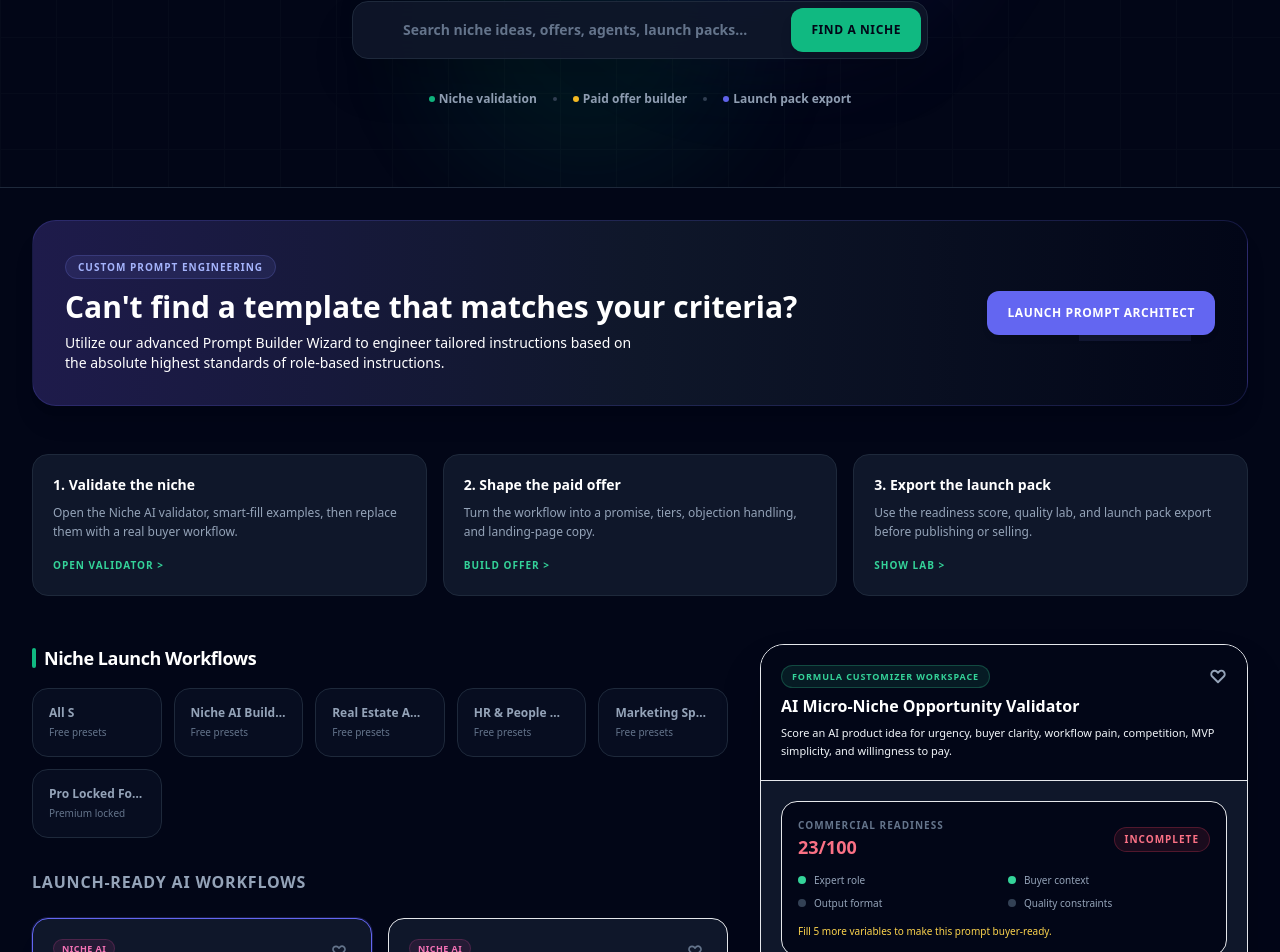
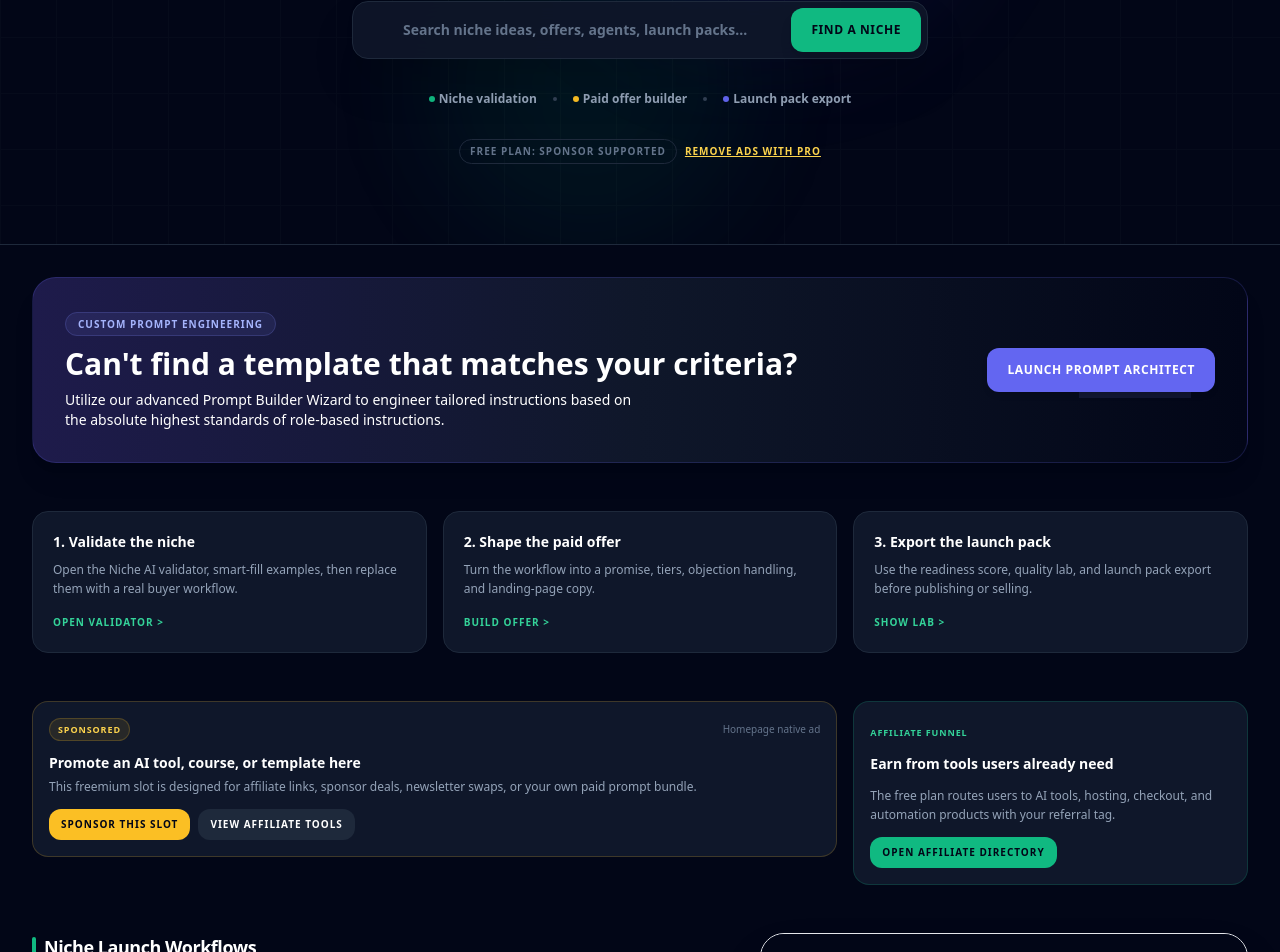
Before and after one commit to LearnFromSiran/niche-ai-prompt-library, a React (Vite) app: page / in a window 1280 px wide. Shown: the part 475-1427 px from the top of the page. Built offline with nearby package versions, Linux system fonts and the light colour scheme.

Commit message:
Add freemium ads and affiliate monetization

```diff
--- a/src/App.tsx
+++ b/src/App.tsx
@@ -724,6 +724,48 @@ Add a final section asking the AI to produce "assumptions, risks, and next best
     return filteredPrompts.filter(p => p.category === activeTab && !p.isPremium);
   }, [filteredPrompts, activeTab, allPrompts, favorites]);
 
+  const buildAffiliateUrl = (link: string) => {
+    const separator = link.includes('?') ? '&' : '?';
+    return `${link}${separator}ref=${encodeURIComponent(affiliateTag)}`;
+  };
+
+  const renderSponsorSlot = (placement: string) => {
+    if (isUnlocked) return null;
+
+    return (
+      <div className="bg-slate-900 border border-amber-400/20 rounded-2xl p-4 text-left space-y-3">
+        <div className="flex items-center justify-between gap-3">
+          <span className="text-[9px] font-black uppercase tracking-widest text-amber-300 bg-amber-400/10 border border-amber-400/20 px-2 py-1 rounded-full">
+            Sponsored
+          </span>
+          <span className="text-[10px] text-slate-500">{placement}</span>
+        </div>
+        <div>
+          <h4 className="text-sm font-black text-white">Promote an AI tool, course, or template here</h4>
+          <p className="text-xs text-slate-400 leading-relaxed mt-1">
+            This freemium slot is designed for affiliate links, sponsor deals, newsletter swaps, or your own paid prompt bundle.
+          </p>
+        </div>
+        <div className="flex flex-wrap gap-2">
+          <a
+            href={gumroadLink}
+            target="_blank"
+            rel="sponsored noopener noreferrer"
+            className="bg-amber-400 hover:bg-amber-300 text-slate-950 text-[10px] font-black uppercase tracking-widest px-3 py-2 rounded-xl"
+          >
+            Sponsor this slot
+          </a>
+          <button
+            onClick={() => setActiveTab('tools')}
+            className="bg-slate-800 hover:bg-slate-700 text-white text-[10px] font-black uppercase tracking-widest px-3 py-2 rounded-xl"
+          >
+            View affiliate tools
+          </button>
+        </div>
+      </div>
+    );
+  };
+
   return (
     <div className="min-h-screen flex flex-col bg-slate-950 text-slate-100 antialiased font-sans selection:bg-indigo-500/30 selection:text-white">
 
@@ -786,6 +828,7 @@ Add a final section asking the AI to produce "assumptions, risks, and next best
                 { id: 'marketing', label: 'Marketers' },
                 { id: 'premium', label: 'Pro Formulas' },
                 { id: 'tools', label: 'AI Software Directory' },
+                { id: 'pricing', label: 'Pricing' },
                 { id: 'contact', label: 'Contact Curation' }
               ].map(tab => (
                 <button
@@ -858,6 +901,7 @@ Add a final section asking the AI to produce "assumptions, risks, and next best
           { id: 'marketing', label: 'Marketing' },
           { id: 'premium', label: 'Premium Pro' },
           { id: 'tools', label: 'AI Directory' },
+          { id: 'pricing', label: 'Pricing' },
           { id: 'contact', label: 'Contact' }
         ].map(tab => (
           <button
@@ -1112,6 +1156,15 @@ Add a final section asking the AI to produce "assumptions, risks, and next best
               <span className="w-1 h-1 rounded-full bg-slate-700"></span>
               <span className="flex items-center gap-1"><span className="w-1.5 h-1.5 rounded-full bg-indigo-500"></span> Launch pack export</span>
             </div>
+
+            {!isUnlocked && (
+              <div className="flex flex-wrap items-center justify-center gap-2 pt-2">
+                <span className="text-[10px] font-black uppercase tracking-widest text-slate-500 border border-slate-800 px-2.5 py-1 rounded-full">Free plan: sponsor supported</span>
+                <button onClick={() => setActiveTab('pricing')} className="text-[10px] font-black uppercase tracking-widest text-amber-300 underline">
+                  Remove ads with Pro
+                </button>
+              </div>
+            )}
 
           </div>
         </section>
@@ -1187,6 +1240,24 @@ Add a final section asking the AI to produce "assumptions, risks, and next best
                 </span>
               </button>
             ))}
+          </div>
+        )}
+
+        {activeTab === 'home' && !isUnlocked && (
+          <div className="mb-12 grid grid-cols-1 lg:grid-cols-3 gap-4">
+            <div className="lg:col-span-2">
+              {renderSponsorSlot('Homepage native ad')}
+            </div>
+            <div className="bg-slate-900 border border-emerald-500/20 rounded-2xl p-4 space-y-3">
+              <span className="text-[9px] font-black uppercase tracking-widest text-emerald-400">Affiliate funnel</span>
+              <h4 className="font-black text-white text-sm">Earn from tools users already need</h4>
+              <p className="text-xs text-slate-400 leading-relaxed">
+                The free plan routes users to AI tools, hosting, checkout, and automation products with your referral tag.
+              </p>
+              <button onClick={() => setActiveTab('tools')} className="bg-emerald-500 hover:bg-emerald-400 text-slate-950 font-black text-[10px] uppercase tracking-widest px-3 py-2 rounded-xl">
+                Open affiliate directory
+              </button>
+            </div>
           </div>
         )}
 
@@ -1676,8 +1747,10 @@ Add a final section asking the AI to produce "assumptions, risks, and next best
               <div className="space-y-6">
                 <div>
                   <h3 className="text-xl font-black text-white">Recommended AI Tool &amp; Software Directory</h3>
-                  <p className="text-slate-450 text-xs mt-1">Recommended platforms to execute optimized prompt workflows. All links automatically integrate configured referral tags.</p>
-                </div>
+                  <p className="text-slate-450 text-xs mt-1">Recommended platforms to execute optimized prompt workflows. Links include your configured referral tag for affiliate revenue.</p>
+                </div>
+
+                {!isUnlocked && renderSponsorSlot('Tools directory sponsor')}
 
                 <div className="grid grid-cols-1 gap-4">
                   {CURATED_TOOLS.map((tool, idx) => (
@@ -1694,12 +1767,13 @@ Add a final section asking the AI to produce "assumptions, risks, and next best
                       </div>
 
                       <a
-                        href={`${tool.link}?ref=${affiliateTag}`}
+                        href={buildAffiliateUrl(tool.link)}
                         target="_blank"
-                        rel="noopener noreferrer"
+                        rel="sponsored noopener noreferrer"
                         className="bg-emerald-500 hover:bg-emerald-400 text-slate-950 font-black text-xs px-4 py-2.5 rounded-xl text-center uppercase tracking-wide shrink-0"
                       >
-                        Get Access 竊・                      </a>
+                        Get Access &gt;
+                      </a>
                     </div>
                   ))}
                 </div>
@@ -1779,6 +1853,70 @@ Add a final section asking the AI to produce "assumptions, risks, and next best
               </div>
             )}
 
+            {activeTab === 'pricing' && (
+              <div className="space-y-6">
+                <div>
+                  <h3 className="text-xl font-black text-white">Freemium Monetization</h3>
+                  <p className="text-slate-450 text-xs mt-1">Free users see sponsor placements and affiliate recommendations. Pro users unlock premium formulas and remove sponsor slots.</p>
+                </div>
+
+                <div className="grid grid-cols-1 md:grid-cols-3 gap-4">
+                  <div className="bg-slate-900 border border-slate-800 rounded-3xl p-6 space-y-4">
+                    <span className="text-[10px] font-black uppercase tracking-widest text-slate-400">Free</span>
+                    <div>
+                      <h4 className="text-2xl font-black text-white">$0</h4>
+                      <p className="text-xs text-slate-400 mt-1">Best for trying the niche launch workflow.</p>
+                    </div>
+                    <ul className="space-y-2 text-xs text-slate-300">
+                      <li>✓ Free prompt workflows</li>
+                      <li>✓ Prompt quality lab</li>
+                      <li>✓ Smart variable fill</li>
+                      <li>✓ Affiliate-supported tool directory</li>
+                      <li>• Includes sponsor placements</li>
+                    </ul>
+                  </div>
+
+                  <div className="bg-slate-900 border border-amber-400/35 rounded-3xl p-6 space-y-4 shadow-xl shadow-amber-500/5">
+                    <span className="text-[10px] font-black uppercase tracking-widest text-amber-300">Pro</span>
+                    <div>
+                      <h4 className="text-2xl font-black text-white">${simPremiumPrice}</h4>
+                      <p className="text-xs text-slate-400 mt-1">For builders who want the complete launch kit.</p>
+                    </div>
+                    <ul className="space-y-2 text-xs text-slate-300">
+                      <li>✓ Removes sponsor placements</li>
+                      <li>✓ Unlocks premium formulas</li>
+                      <li>✓ Full launch pack exports</li>
+                      <li>✓ Premium funnel and SEO blueprints</li>
+                      <li>✓ Better for paid client work</li>
+                    </ul>
+                    <a href={gumroadLink} target="_blank" rel="sponsored noopener noreferrer" className="block text-center bg-amber-400 hover:bg-amber-300 text-slate-950 font-black text-xs uppercase tracking-widest py-3 rounded-xl">
+                      Upgrade to Pro
+                    </a>
+                  </div>
+
+                  <div className="bg-slate-900 border border-emerald-500/25 rounded-3xl p-6 space-y-4">
+                    <span className="text-[10px] font-black uppercase tracking-widest text-emerald-400">Sponsor</span>
+                    <div>
+                      <h4 className="text-2xl font-black text-white">Ads + affiliates</h4>
+                      <p className="text-xs text-slate-400 mt-1">For monetizing free traffic without blocking value.</p>
+                    </div>
+                    <ul className="space-y-2 text-xs text-slate-300">
+                      <li>✓ Native sponsor banner</li>
+                      <li>✓ Homepage sponsor card</li>
+                      <li>✓ Tools directory affiliate links</li>
+                      <li>✓ Configurable referral tag</li>
+                      <li>✓ Contact route for sponsor requests</li>
+                    </ul>
+                    <button onClick={() => setShowAdminPanel(true)} className="w-full bg-emerald-500 hover:bg-emerald-400 text-slate-950 font-black text-xs uppercase tracking-widest py-3 rounded-xl">
+                      Open creator dashboard
+                    </button>
+                  </div>
+                </div>
+
+                {!isUnlocked && renderSponsorSlot('Pricing page sponsor')}
+              </div>
+            )}
+
           </div>
 
           {/* RIGHT PANEL (5 Columns): Interactive Customize workspace & live compiler */}
@@ -1988,6 +2126,8 @@ Add a final section asking the AI to produce "assumptions, risks, and next best
               </div>
             </div>
 
+            {!isUnlocked && renderSponsorSlot('Customizer sidebar sponsor')}
+
           </div>
 
         </div>
```
Also changed, not shown: 1 other file (tests, documents, lock files or other folders).
